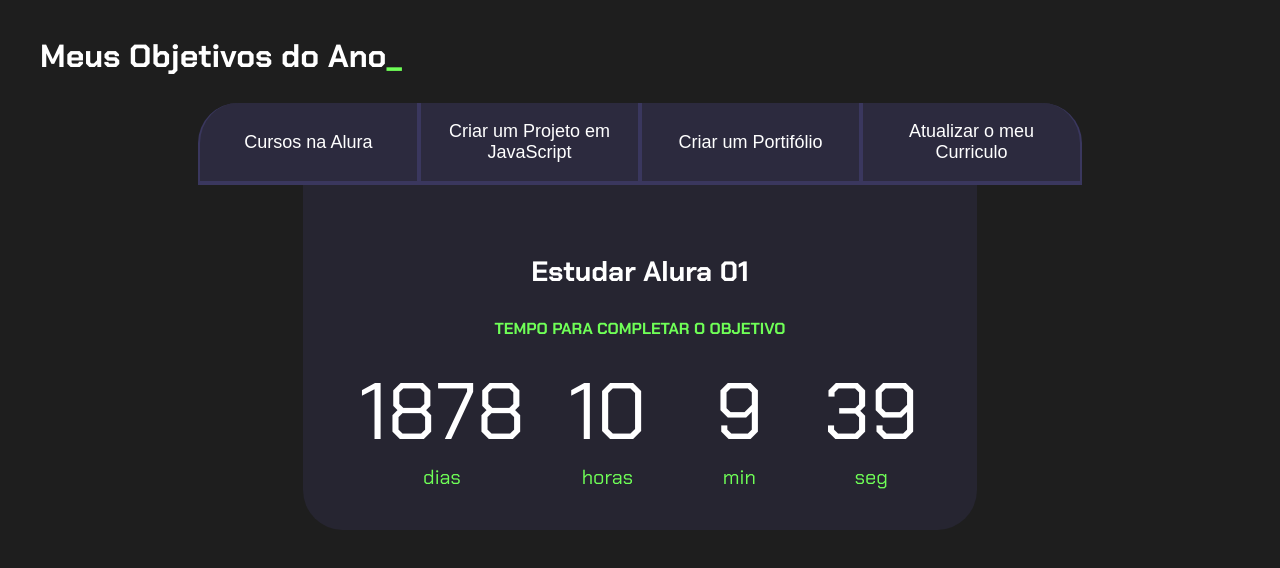
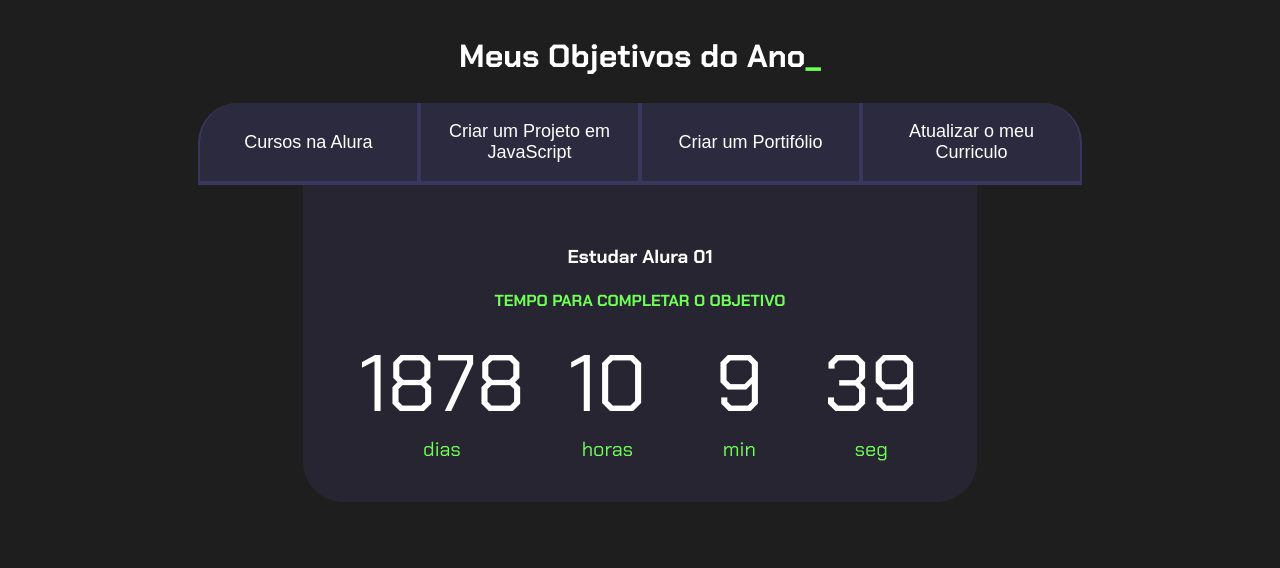
Before and after one commit to karencardoso1/objetivos-2024, a plain HTML site: page index.html in a window 1280 px wide. Drawn offline with Linux system fonts and the light colour scheme.

Commit message:
Update style.css

```diff
--- a/style.css
+++ b/style.css
@@ -1,5 +1,4 @@
 @import url('https://fonts.googleapis.com/css2?family=Chakra+Petch:wght@400;700&display=swap');
-
 :root {
     --cor-de-fundo: #1E1E1E;
     --verde: #6FFF57;
@@ -8,14 +7,11 @@
     --botao-inativo: rgba(58, 55, 94, 0.5);
     --texto-fundo: rgba(58, 55, 94, 0.3);
 }
-
 body {
     background-color: var(--cor-de-fundo);
     color: var(--branco);
     font-family: 'Chakra Petch', sans-serif;
 }
-
-
 .conteudo-principal {
     display: flex;
     flex-direction: column;
@@ -25,17 +21,14 @@ body {
     width: 100%;
     margin: 0 auto;
 }
-
 .titulo-principal {
-    text-align: left;
+    text-align: center;
     width: 100%;
     font-size: 32px;
 }
-
 .titulo-principal span {
     color: var(--verde);
 }
-
 .botao {
     font-family: "Crakra Petch", sans-serif;
     background-color: var(--botao-inativo);
@@ -51,31 +44,29 @@ body {
     border-right: 2px solid var(--botao-ativo);
     border-top: none;
 }
-
 .botao:first-child {
     border-radius: 40px 40px 0 0;
 }
-
 .botoes {
     display: block;
 }
-
 .botao.ativo{
     background-color: var(--botao-ativo);
     border-bottom: 4px solid var(--verde);
 }
 .abas-textos{
-    background-color: var(--texto-fundo  );
+    background-color: var(--texto-fundo);
     padding: 40px;
-    border-radius: 0 0  40px 40px;
+    border-radius: 0 0 40px 40px;
+    text-align: center;
 }
 .aba-conteudo.ativo{
-    display: block;
+    display:block;
 }
 .aba-conteudo{
     display: none;
 }
-.aba-conteudo-titulo-principal{
+.aba-conteudo-titulo-pricipal{
     font-size: 28px;
     text-align: center;
 }
@@ -103,9 +94,6 @@ body {
     font-size: 20px;
     margin: 0;
 }
-
-
-
 @media screen and (min-width: 768px) {
     .botoes {
         display: flex;
```
